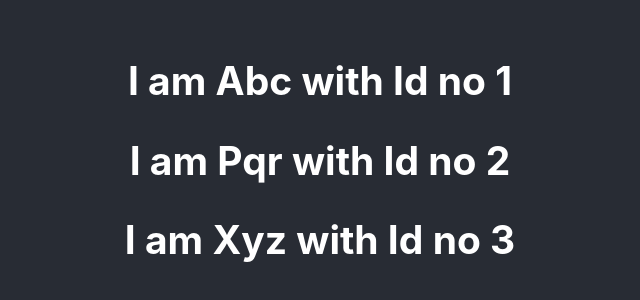
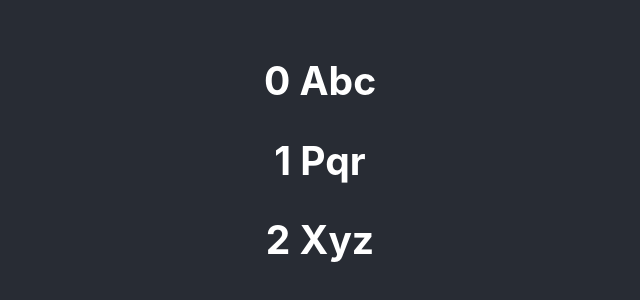
Before and after one commit to vishalrindhe/react, a React (Create React App) app: page / in a window 1280 px wide. Shown: the part 240-540 px from the top of the page, without its empty margins (320-960 px from the left). Built offline with nearby package versions, Linux system fonts and the light colour scheme.

Commit message:
used index position as key

```diff
--- a/src/components/NameList.js
+++ b/src/components/NameList.js
@@ -3,32 +3,35 @@
 
 function NameList() {
 
-    // const name = ['Abc', 'Pqr', 'Xyz']
+    const name = ['Abc', 'Pqr', 'Xyz']
 
-    const persons = [{
-        id : 1,
-        name : 'Abc',
-        age: 30,
-        tech : 'Angular'
-    },
-    {
-        id : 2,
-        name : 'Pqr',
-        age: 30,
-        tech : 'Angular'
-    },{
-        id : 3,
-        name : 'Xyz',
-        age: 30,
-        tech : 'Angular'
-    }]
+    // const persons = [{
+    //     id : 1,
+    //     name : 'Abc',
+    //     age: 30,
+    //     tech : 'Angular'
+    // },
+    // {
+    //     id : 2,
+    //     name : 'Pqr',
+    //     age: 30,
+    //     tech : 'Angular'
+    // },{
+    //     id : 3,
+    //     name : 'Xyz',
+    //     age: 30,
+    //     tech : 'Angular'
+    // }]
 
         // const personList = persons.map(person => <h2>I am {person.name} with Id no {person.id}</h2>)
-        const personList = persons.map(person => <Person key={person.name} person={person} />)
+        // const personList = persons.map(person => <Person key={person.name} person={person} />)
+        const nameList = name.map((name,index) => <h2 key={index}>{index}  {name}</h2>)
+
 
     return (
         <div>
-            {personList}
+            {/* {personList} */}
+            {nameList}
         </div>
     )
 }
```
